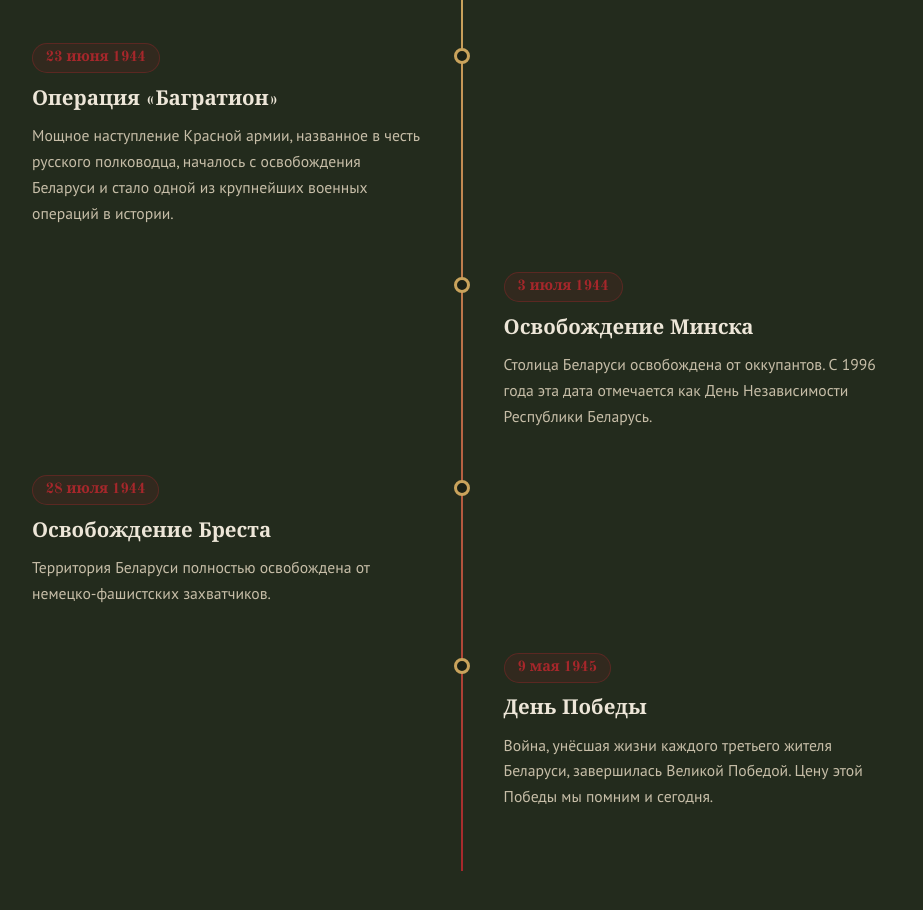
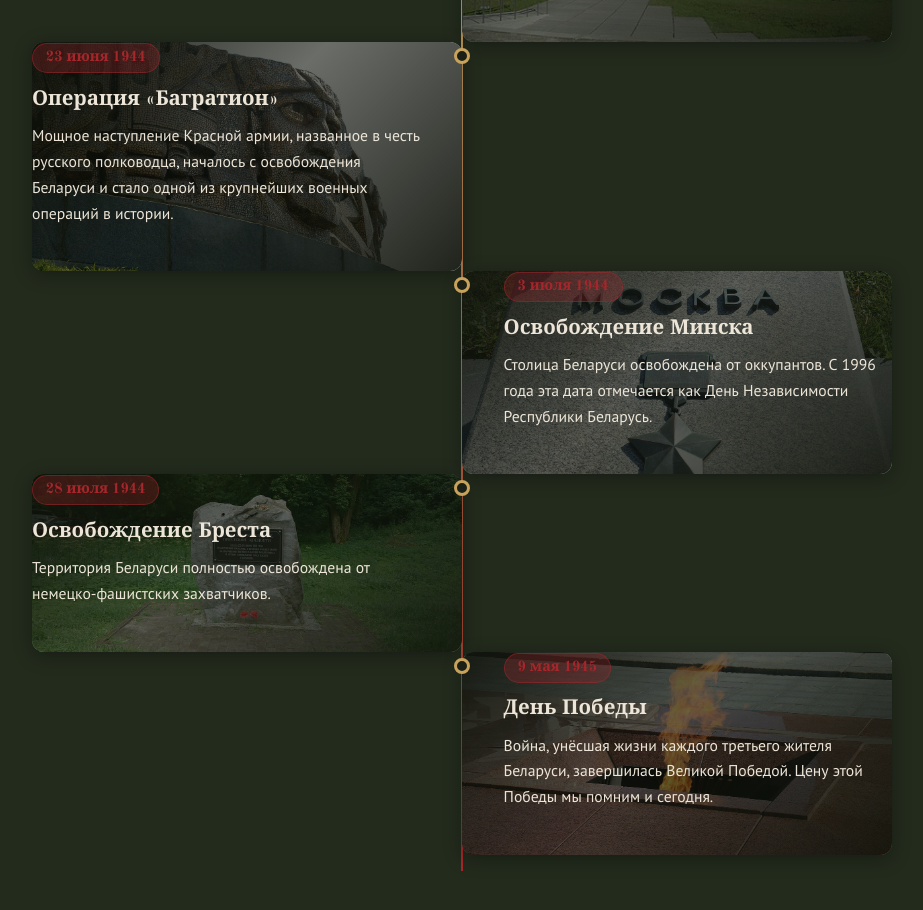
Before and after one commit to H1ppoG/The-connection-between-generations-we-remember, a website: page index.html in a window 1280 px wide. Shown: the part 2903-3813 px from the top of the page, without its empty margins (178-1101 px from the left). Drawn offline with nearby package versions, Linux system fonts and the light colour scheme; no server answers.

Commit message:
Хроника: фоновые фото событий с градиент-оверлеем

```diff
--- a/css/style.css
+++ b/css/style.css
@@ -360,6 +360,46 @@ a:hover { color: var(--gold-light); }
 }
 .timeline__title { font-family: var(--serif); font-size: 1.28rem; margin-bottom: 0.4rem; }
 .timeline__text { color: var(--paper-dim); font-size: 0.98rem; }
+
+/* Фоновое фото события + градиент, чтобы текст оставался читаемым */
+.timeline__item {
+  border-radius: 12px;
+  box-shadow: 0 4px 18px rgba(0, 0, 0, 0.35);
+  overflow: visible;
+}
+.timeline__bg {
+  position: absolute;
+  inset: 0;
+  z-index: 0;
+  background-size: cover;
+  background-position: center;
+  border-radius: 12px;
+}
+.timeline__item::after {
+  content: "";
+  position: absolute;
+  inset: 0;
+  z-index: 1;
+  border-radius: 12px;
+  background: linear-gradient(
+    135deg,
+    rgba(15, 19, 11, 0.95) 0%,
+    rgba(15, 19, 11, 0.62) 45%,
+    rgba(15, 19, 11, 0.93) 100%
+  );
+}
+.timeline__item::before { z-index: 3; }
+.timeline__item > .timeline__date,
+.timeline__item > .timeline__title,
+.timeline__item > .timeline__text {
+  position: relative;
+  z-index: 2;
+}
+.timeline__item > .timeline__text { color: var(--paper); }
+.timeline__item > .timeline__date {
+  background: rgba(166, 39, 43, 0.28);
+  border-color: rgba(166, 39, 43, 0.5);
+}
 
 /* ---------- Герои ---------- */
 .heroes-grid {
--- a/index.html
+++ b/index.html
@@ -142,41 +142,49 @@
 
         <div class="timeline">
           <div class="timeline__item reveal">
+            <div class="timeline__bg" style="background-image:url('img/hero.jpg')" role="presentation" aria-hidden="true"></div>
             <time class="timeline__date" datetime="1941-06-22">22 июня 1941</time>
             <h3 class="timeline__title">Начало войны</h3>
             <p class="timeline__text">Первой на пути врага на белорусской земле встала Брестская крепость. Гарнизон принял бой в первые минуты войны и сражался почти месяц в полном окружении.</p>
           </div>
           <div class="timeline__item reveal">
+            <div class="timeline__bg" style="background-image:url('img/brest-stone.jpg')" role="presentation" aria-hidden="true"></div>
             <time class="timeline__date" datetime="1941">Июнь–июль 1941</time>
             <h3 class="timeline__title">Оборона Брестской крепости</h3>
             <p class="timeline__text">Защитники Восточного форта во главе с майором Петром Гавриловым держались до конца июля. Крепость стала символом несокрушимого мужества.</p>
           </div>
           <div class="timeline__item reveal">
+            <div class="timeline__bg" style="background-image:url('img/trastsianets.jpg')" role="presentation" aria-hidden="true"></div>
             <time class="timeline__date">1941–1944</time>
             <h3 class="timeline__title">Оккупация и партизанское движение</h3>
             <p class="timeline__text">Беларусь — «республика-партизанка». Действовали более 1100 отрядов и групп, 374 тысячи партизан и подпольщиков вели борьбу в тылу врага.</p>
           </div>
           <div class="timeline__item reveal">
+            <div class="timeline__bg" style="background-image:url('img/khatyn.jpg')" role="presentation" aria-hidden="true"></div>
             <time class="timeline__date" datetime="1943-03-22">22 марта 1943</time>
             <h3 class="timeline__title">Трагедия Хатыни</h3>
             <p class="timeline__text">Каратели сожгли деревню Хатынь вместе со 149 жителями, среди которых 75 детей. Хатынь стала символом всех 5295 белорусских деревень, уничтоженных вместе с людьми.</p>
           </div>
           <div class="timeline__item reveal">
+            <div class="timeline__bg" style="background-image:url('img/kurgan.jpg')" role="presentation" aria-hidden="true"></div>
             <time class="timeline__date" datetime="1944-06-23">23 июня 1944</time>
             <h3 class="timeline__title">Операция «Багратион»</h3>
             <p class="timeline__text">Мощное наступление Красной армии, названное в честь русского полководца, началось с освобождения Беларуси и стало одной из крупнейших военных операций в истории.</p>
           </div>
           <div class="timeline__item reveal">
+            <div class="timeline__bg" style="background-image:url('img/victory.jpg')" role="presentation" aria-hidden="true"></div>
             <time class="timeline__date" datetime="1944-07-03">3 июля 1944</time>
             <h3 class="timeline__title">Освобождение Минска</h3>
             <p class="timeline__text">Столица Беларуси освобождена от оккупантов. С 1996 года эта дата отмечается как День Независимости Республики Беларусь.</p>
           </div>
           <div class="timeline__item reveal">
+            <div class="timeline__bg" style="background-image:url('img/brest-stone.jpg')" role="presentation" aria-hidden="true"></div>
             <time class="timeline__date" datetime="1944-07-28">28 июля 1944</time>
             <h3 class="timeline__title">Освобождение Бреста</h3>
             <p class="timeline__text">Территория Беларуси полностью освобождена от немецко-фашистских захватчиков.</p>
           </div>
           <div class="timeline__item reveal">
+            <div class="timeline__bg" style="background-image:url('img/flame.jpg')" role="presentation" aria-hidden="true"></div>
             <time class="timeline__date" datetime="1945-05-09">9 мая 1945</time>
             <h3 class="timeline__title">День Победы</h3>
             <p class="timeline__text">Война, унёсшая жизни каждого третьего жителя Беларуси, завершилась Великой Победой. Цену этой Победы мы помним и сегодня.</p>
```
Also changed, not shown: README.md.
